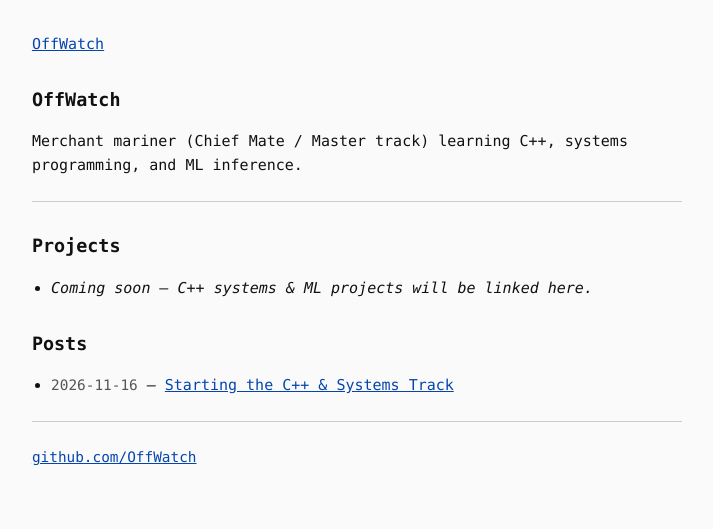
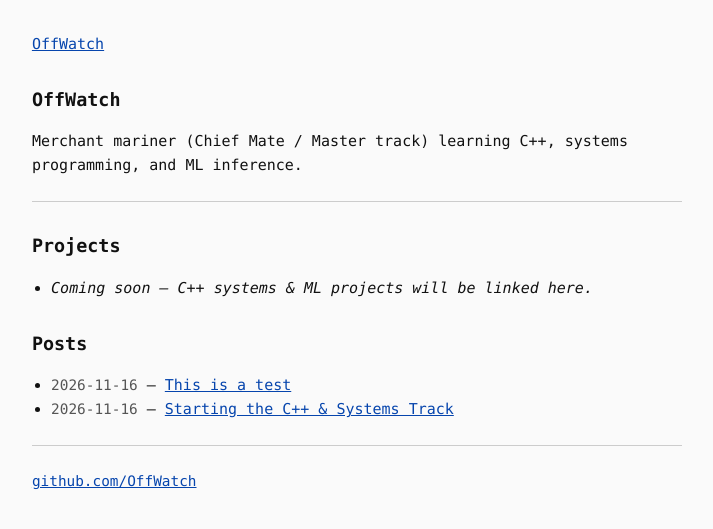
Before and after one commit to OffWatch/OffWatch.github.io, a Jekyll site: the page built from index.md, in a window 1280 px wide. Shown: the top 529 px of the page, without its empty margins (283-996 px from the left). Built offline with Jekyll 4.4.1, drawn with Linux system fonts in a browser that asks for light colours; our own code applies the rules of GitHub Pages for plain Markdown files.

Commit message:
Fix test post frontmatter/filename and homepage title

```diff
--- /dev/null
+++ b/_posts/2026-11-16-test.md
@@ -0,0 +1,7 @@
+---
+layout: post
+title: "This is a test"
+date: 2026-11-16
+---
+
+Just testing what this is.
--- a/index.md
+++ b/index.md
@@ -1,7 +1,7 @@
 ---
 layout: default
 ---
-# {{ site.title }}
+# OffWatch
 
 Merchant mariner (Chief Mate / Master track) learning C++, systems programming, and ML inference.
 
```
Also changed, not shown: _posts/2026-11-16 test.md (deleted, +0 -3 lines).
